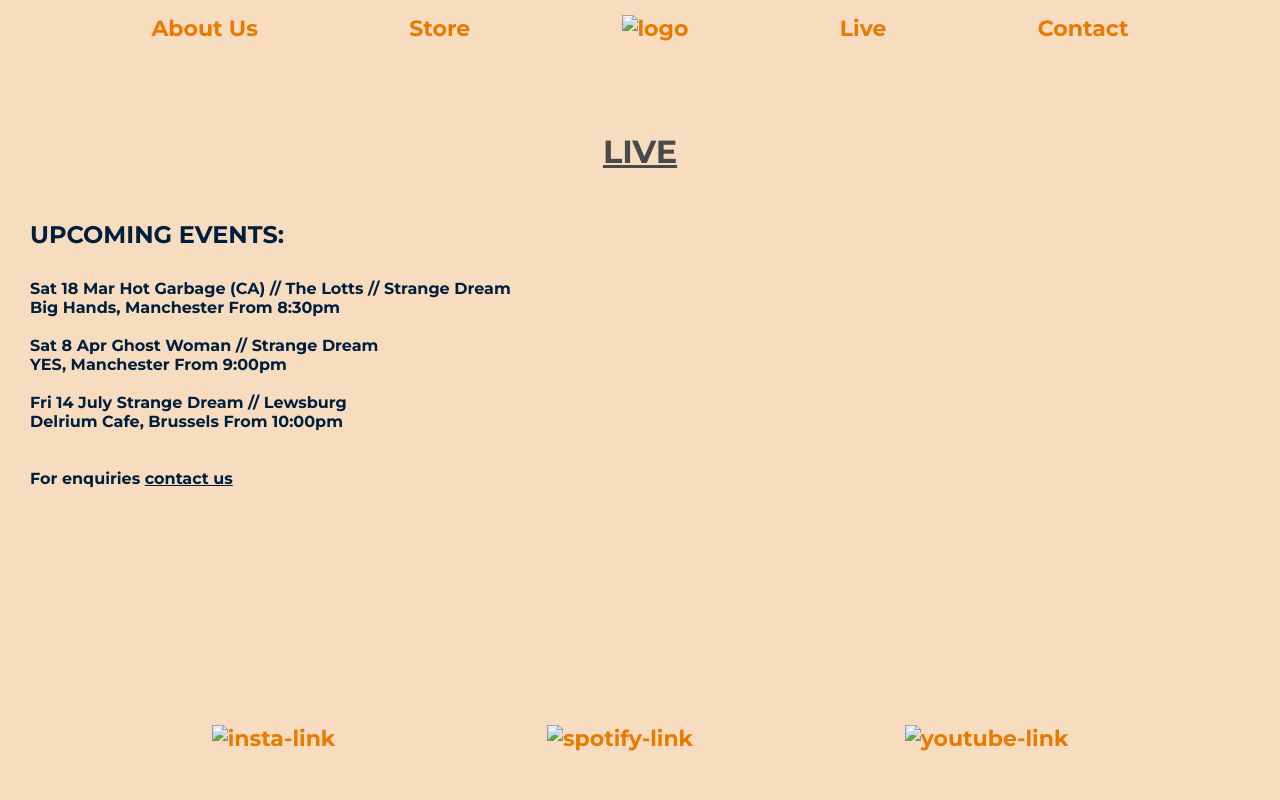
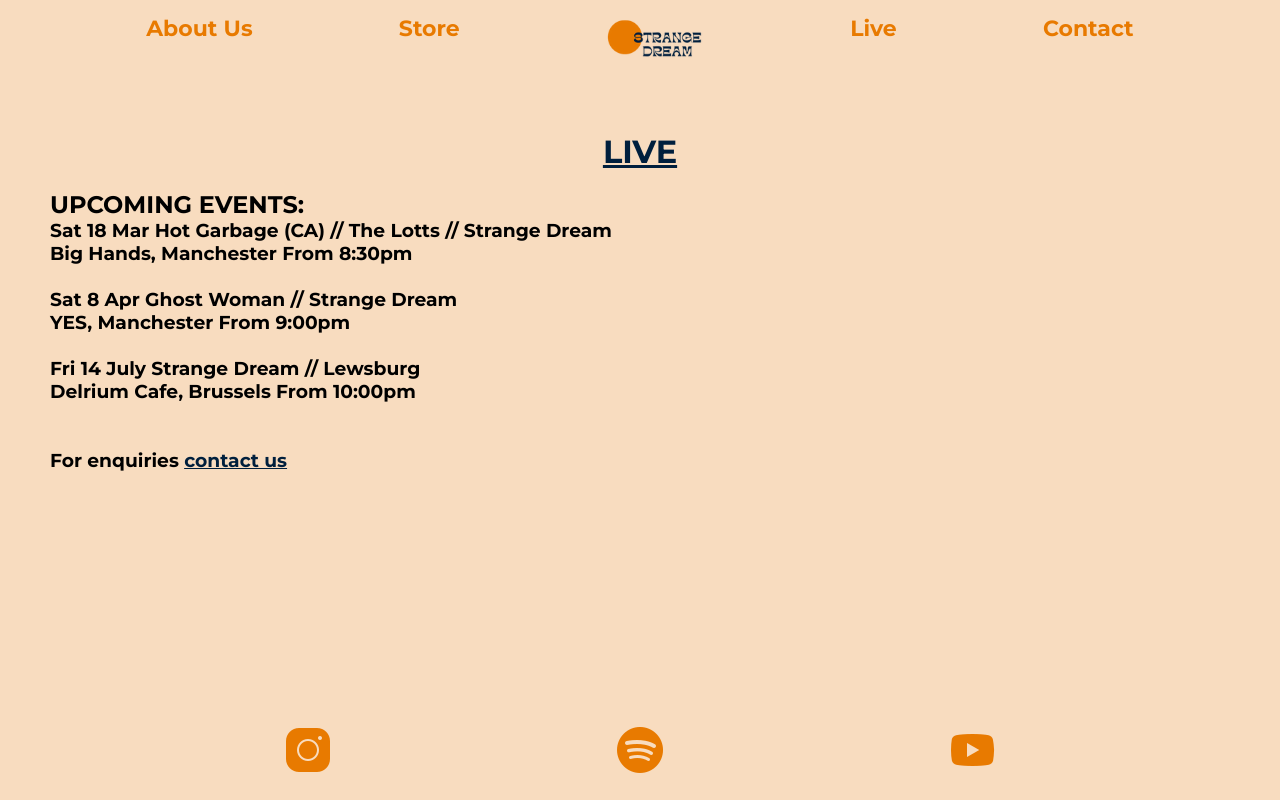
Before and after one commit to jcdade/Week-3-Website-Project, a plain HTML site: page live.html in a window 1280 px wide. Drawn offline with Linux system fonts and the light colour scheme; a web font is replaced by a local one.

Commit message:
Add files via upload

```diff
--- a/live.css
+++ b/live.css
@@ -60,6 +60,15 @@ h1 {
     text-decoration-line: underline;
     padding-top: 50px;
 }
+
+h2 {
+margin-left: 50px;
+}
+
+h3 {
+margin-left: 50px;
+
+}
 p .solid {
     border-style: solid;
 
--- a/live.html
+++ b/live.html
@@ -4,7 +4,7 @@
 <html lang="en">
 <head>
     <meta charset="UTF-8">
-    <link rel="stylesheet" href="aboutus.css">
+    <link rel="stylesheet" href="live.css">
     <title>Live</title>
     <style>
         .contact-link {
@@ -22,7 +22,7 @@
         <nav class="navbar">
             <a href="aboutus.html">About Us</a>
             <a href="store.html">Store</a>
-            <a href="index.html"> <img src="img/logonobc2.png" alt="logo"></a>
+            <a href="index.html"> <img src="images/logonobc2.png" alt="logo"></a>
             <a href="live.html">Live</a>
             <!-- <a href="#">Videos</a> -->
             <a href="contact.html">Contact</a>
@@ -36,7 +36,7 @@
     <h2>
         <p>UPCOMING EVENTS:</p>
     </h2>
-
+<h3>
     <p class="solid">
         Sat 18 Mar
         Hot Garbage (CA) // The Lotts // Strange Dream
@@ -58,12 +58,14 @@
         <br><br><br>
         For enquiries <a href="contact.html" class="contact-link">contact us</a>
     </p>
-
+</h3>
     <footer>
         <div class="footer">
-            <a href="https://www.instagram.com/thestrangedream/" target="_blank"><img src="img/icons8-instagram-50.png" alt="insta-link"></a>
-            <a href="https://open.spotify.com/artist/7LFBn5W4xN0QPKxFARfRMs?si=wQk-JhPRS4edNUdo1SaxWg" target="_blank"><img src="img/icons8-spotify-50.png" alt="spotify-link"></a>
-            <a href="https://www.youtube.com/@thestrangedream3326" target="_blank"><img src="img/icons8-youtube-50.png" alt="youtube-link"></a>
+
+            <a href="https://www.instagram.com/thestrangedream/"target="_blank"><img src="images/icons8-instagram-50.png" alt="insta-link"></a>
+            <a href="https://open.spotify.com/artist/7LFBn5W4xN0QPKxFARfRMs?si=wQk-JhPRS4edNUdo1SaxWg"target="_blank"><img src="images/icons8-spotify-50.png" alt="spotify-link"></a>
+            <a href="https://www.youtube.com/@thestrangedream3326" target="_blank"><img src="images/icons8-youtube-50.png" alt="youtube-link"></a>
+
         </div>
     </footer>
 
```
Also changed, not shown: aboutus.html (+5 -5 lines), contact.html (+4 -4 lines), index.html (+4 -4 lines), store.html (+7 -7 lines), images/Strange dream.png (added), images/Untitled (250 × 250px)(1).png (added), images/icons8-instagram-50.png (added), images/icons8-spotify-50.png (added), images/icons8-youtube-50.png (added), images/logohopefully.png (added), images/logonobc2.png (added), images/mani.png (added), images/realnoback.png (added), images/smmt.png (added), 1 more files.
